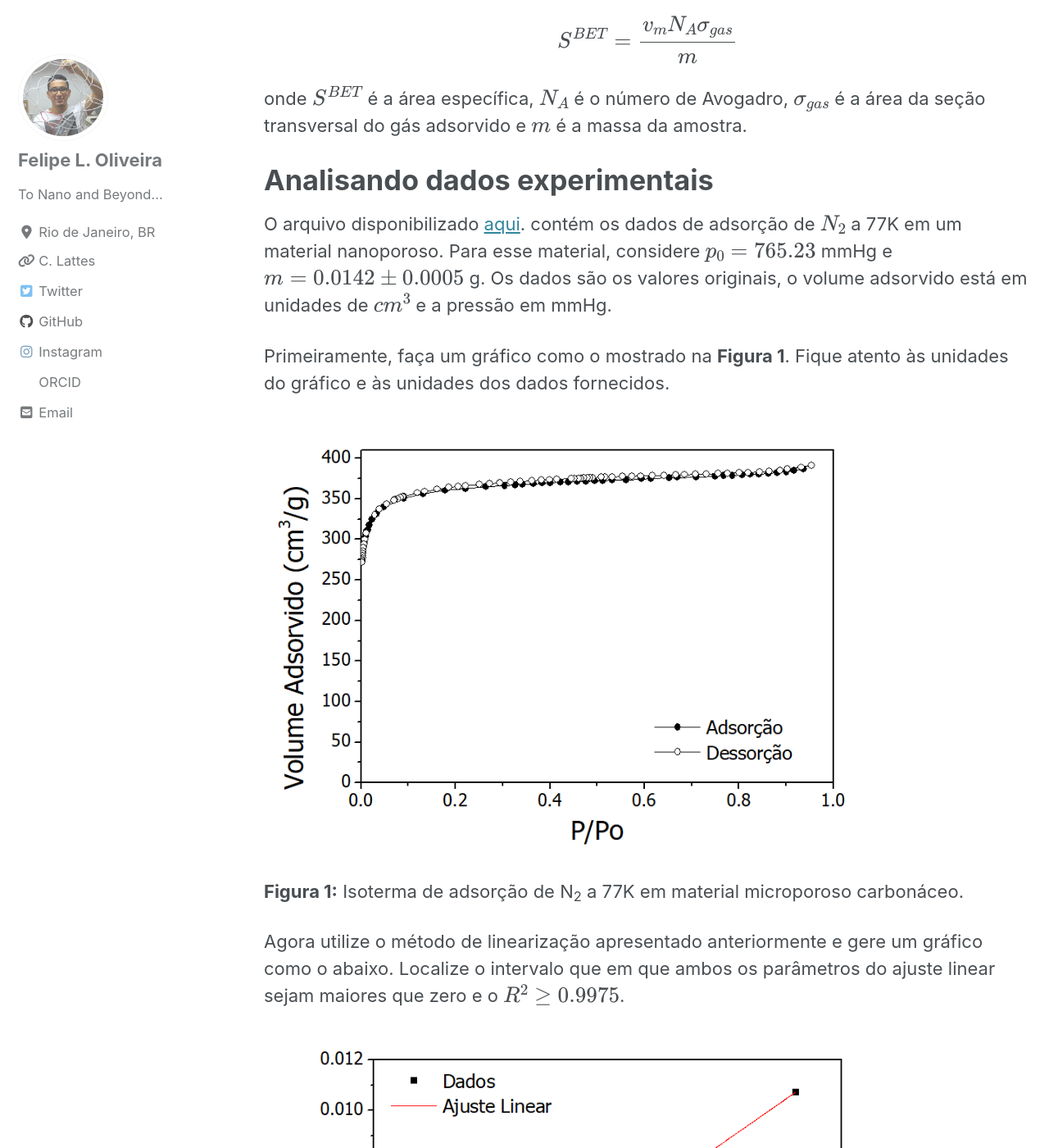
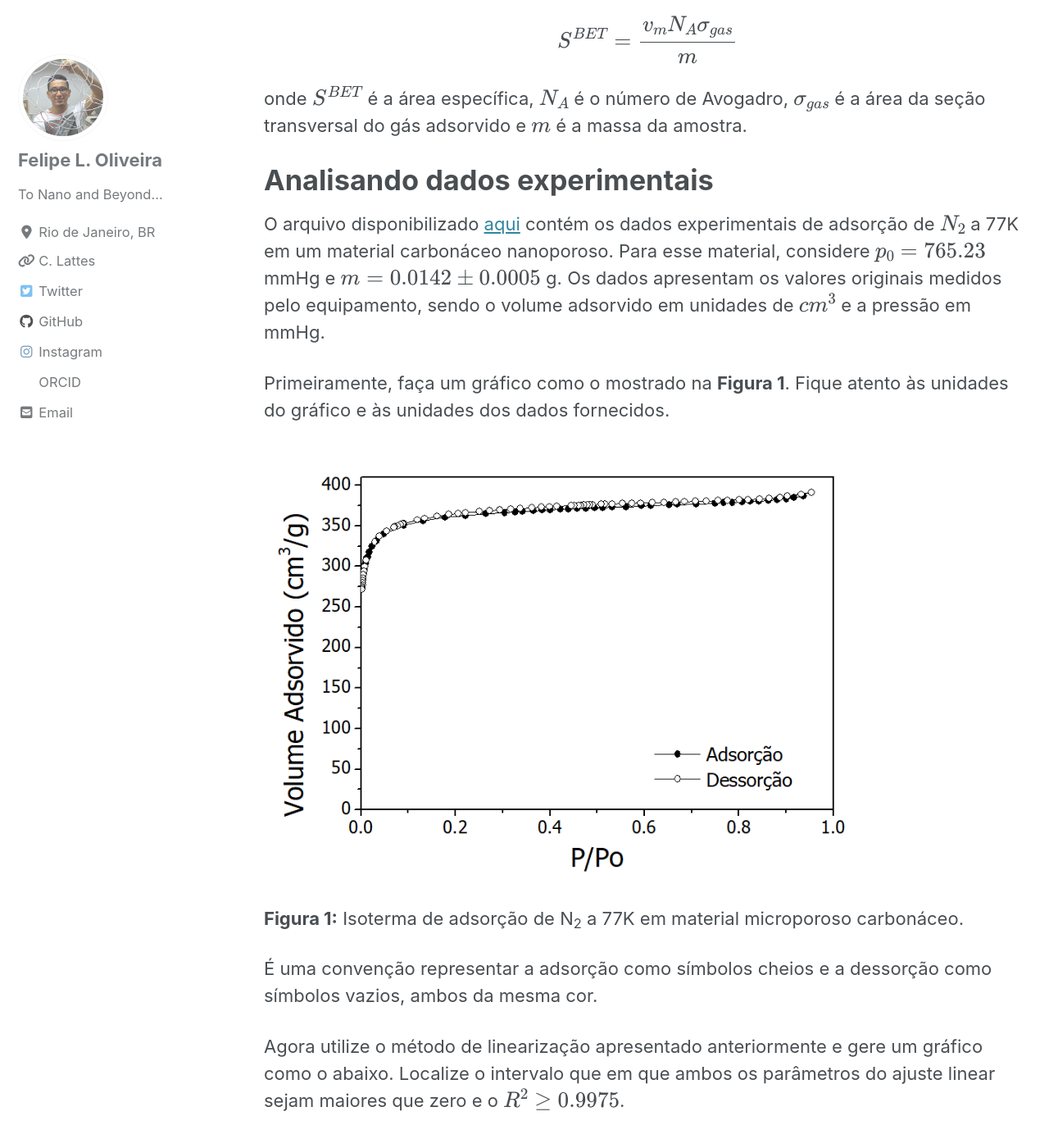
Before and after one commit to lipelopesoliveira/lipelopesoliveira.github.io, a Jekyll site: the page built from _posts/bet/2019-10-05-bet_1.md, in a window 1280 px wide and 1400 px high, scrolled down 2820 px. Shown: the whole window at 82% size. Built offline with Jekyll 4.4.1, drawn with Linux system fonts in a browser that asks for light colours; cached includes are drawn as plain includes; nearby versions of some CDN libraries; formulas are drawn with MathJax 3.

Commit message:
Update 2019-10-05-bet_1.md

```diff
--- a/_posts/bet/2019-10-05-bet_1.md
+++ b/_posts/bet/2019-10-05-bet_1.md
@@ -54,7 +54,7 @@ onde $$S^{BET}$$ é a área específica, $$N_A$$ é o número de Avogadro, $$\si
 
 # Analisando dados experimentais
 
-O arquivo disponibilizado [aqui]({{ site.url }}{{ site.baseurl }}/dados/isoterma_n2.csv). contém os dados de adsorção de $$N_2$$ a 77K em um material nanoporoso. Para esse material, considere $$p_0 = 765.23$$ mmHg e $$m = 0.0142 \pm 0.0005$$ g. Os dados são os valores originais, o volume adsorvido está em unidades de $$cm^3$$ e a pressão em mmHg.
+O arquivo disponibilizado [aqui]({{ site.url }}{{ site.baseurl }}/dados/isoterma_n2.csv) contém os dados experimentais de adsorção de $$N_2$$ a 77K em um material carbonáceo nanoporoso. Para esse material, considere $$p_0 = 765.23$$ mmHg e $$m = 0.0142 \pm 0.0005$$ g. Os dados apresentam os valores originais medidos pelo equipamento, sendo o volume adsorvido em unidades de $$cm^3$$ e a pressão em mmHg.
 
 Primeiramente, faça um gráfico como o mostrado na **Figura 1**. Fique atento às unidades do gráfico e às unidades dos dados fornecidos.
 
@@ -62,7 +62,9 @@ Primeiramente, faça um gráfico como o mostrado na **Figura 1**. Fique atento
 
 **Figura 1:** Isoterma de adsorção de N<sub>2</sub> a 77K em material microporoso carbonáceo.
 
-Agora utilize o método de linearização apresentado anteriormente  e gere um gráfico como o abaixo. Localize o intervalo que em que ambos os parâmetros do ajuste linear sejam maiores que zero e o $$R^2 \geq 0.9975$$.
+É uma convenção representar a adsorção como símbolos cheios e a dessorção como símbolos vazios, ambos da mesma cor.
+
+Agora utilize o método de linearização apresentado anteriormente e gere um gráfico como o abaixo. Localize o intervalo que em que ambos os parâmetros do ajuste linear sejam maiores que zero e o $$R^2 \geq 0.9975$$.
 
 <img src="{{ site.url }}{{ site.baseurl }}/images/posts/BET/bet.png" alt="Linearização BET dos dados" width="80%" height="80%">
 
```
